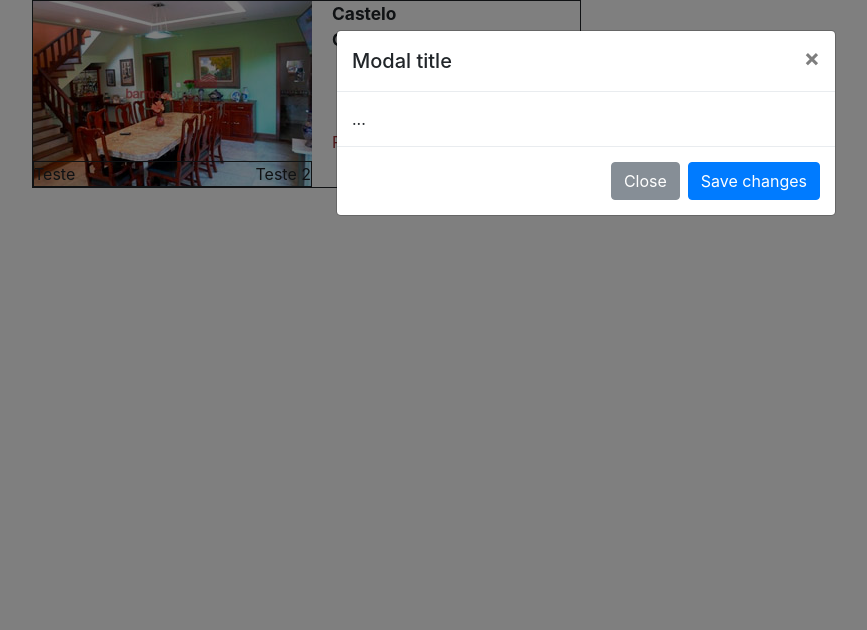
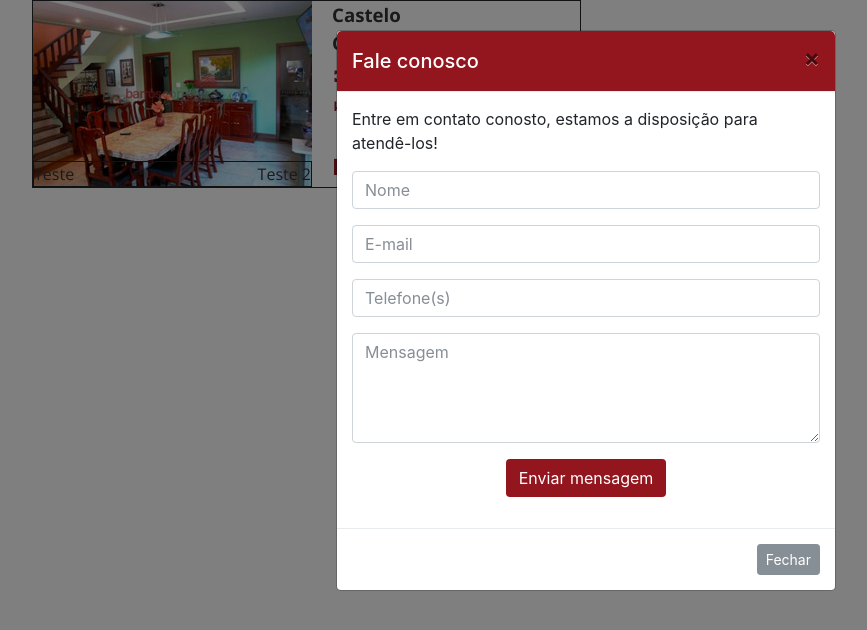
Before and after one commit to carlosandrercouto/testeViaNet, a website: page src/index.html in a window 1280 px wide. Both pictures are taken after a click on the button 594 px from the left and 141 px from the top of the page. Shown: the whole page, without its empty margins (54-921 px from the left). Drawn offline with nearby package versions, Linux system fonts and the light colour scheme.

Commit message:
Remocao font

```diff
--- a/package.json
+++ b/package.json
@@ -9,7 +9,6 @@
     "bootstrap": "^4.0.0-beta.2",
     "font-awesome": "^4.7.0",
     "jquery": "^3.2.1",
-    "npm-font-open-sans": "^1.1.0",
     "popper.js": "^1.12.6"
   },
   "devDependencies": {
@@ -19,8 +18,8 @@
   },
   "scripts": {
     "test": "echo \"Error: no test specified\" && exit 1",
-    "preinstall": "mkdirp src/components/bootstrap/ src/components/jQuery src/components/popperJs src/components/fonts/font-awesome src/components/fonts/open-sans",
-    "postinstall": "cp -r node_modules/bootstrap/dist/**/ src/components/bootstrap/ && cp -r node_modules/jQuery/dist/jquery.min.js src/components/jQuery/ && cp -r node_modules/popper.js/dist/umd/popper.min.js src/components/popperJs/ && cp -r node_modules/font-awesome/css src/components/fonts/font-awesome/ && cp -r node_modules/font-awesome/fonts src/components/fonts/font-awesome/ && cp -r node_modules/npm-font-open-sans/open-sans.css src/components/fonts/open-sans/ && cp -r  node_modules/npm-font-open-sans/fonts src/components/fonts/open-sans/fonts/",
+    "preinstall": "mkdirp src/components/bootstrap/ src/components/jQuery src/components/popperJs src/components/fonts/font-awesome",
+    "postinstall": "cp -r node_modules/bootstrap/dist/**/ src/components/bootstrap/ && cp -r node_modules/jQuery/dist/jquery.min.js src/components/jQuery/ && cp -r node_modules/popper.js/dist/umd/popper.min.js src/components/popperJs/ && cp -r node_modules/font-awesome/css src/components/fonts/font-awesome/ && cp -r node_modules/font-awesome/fonts src/components/fonts/font-awesome/",
     "gulp": "gulp"
   }
 }
--- a/src/index.html
+++ b/src/index.html
@@ -30,7 +30,7 @@
 						<div class="card-text">
 							<div class="card-text_title">
 								<p class="title-p">castelo</p>
-								<p class="title-p">casa germinada</p>
+								<p class="title-p">casa geminada</p>
 							</div>
 
 							<div class="card-text_details">
@@ -40,35 +40,52 @@
 								<p class="details-p"><i class="fa fa-car" aria-hidden="true"></i> 2 vaga(s)</p>
 							</div>
 
+							<hr class="card-text_hr">
+
 							<div class="card-text_valor">
-								<p>R$10.000.000,00</p>
-								<button type="button" class="btn btn-outline-dark" data-toggle="modal" data-target="#formModal"><i class="fa fa-plus-circle" aria-hidden="true"></i></button>
+								<p class="valor-p">R$10.000.000,00</p>
+								<button type="button" data-toggle="modal" data-target="#formModal"><i class="fa" aria-hidden="true"></i></button>
 							</div>
 						</div>
 					</div>
-
-
 				</div>
 			</div>
 		</div>
 	</div>
 
 <!-- Modal -->
-<div class="modal fade" id="formModal" tabindex="-1" role="dialog" aria-labelledby="formModalLabel" aria-hidden="true">
+<div class="modal fade form-Modal" id="formModal" tabindex="-1" role="dialog" aria-labelledby="formModalLabel" aria-hidden="true">
 	<div class="modal-dialog" role="document">
 		<div class="modal-content">
 			<div class="modal-header">
-				<h5 class="modal-title" id="formModalLabel">Modal title</h5>
-				<button type="button" class="close" data-dismiss="modal" aria-label="Close">
-          <span aria-hidden="true">&times;</span>
-        </button>
+				<h5 class="modal-title" id="formModalLabel">Fale conosco</h5>
+				<button type="button" class="close" data-dismiss="modal" aria-label="Close"><span aria-hidden="true">&times;</span></button>
 			</div>
+
 			<div class="modal-body">
-				...
+				<p>Entre em contato conosto, estamos a disposição para atendê-los!</p>
+				<form>
+					<div class="form-group">
+						<div class="form-group">
+							<input type="text" class="form-control" name="texto" placeholder="Nome" value="" required="">
+						</div>
+						<div class="form-group">
+							<input type="email" class="form-control" name="email" placeholder="E-mail" value="" required="">
+						</div>
+						<div class="form-group">
+							<input type="tel" class="form-control" name="telefone" placeholder="Telefone(s)" value="" required="">
+						</div>
+						<div class="form-group">
+							<textarea type="text" rows="4" cols="50" class="form-control" name="texto" placeholder="Mensagem" value="" required=""></textarea>
+						</div>
+						<div class="form-button_send">
+							<button type="submit" class="btn btn-default send-button">Enviar mensagem</button>
+						</div>
+					</div>
+				</form>
 			</div>
 			<div class="modal-footer">
-				<button type="button" class="btn btn-secondary" data-dismiss="modal">Close</button>
-				<button type="button" class="btn btn-primary">Save changes</button>
+				<button type="button" class="btn btn-secondary btn-sm" data-dismiss="modal">Fechar</button>
 			</div>
 		</div>
 	</div>
--- a/src/sass/_partials/_gallery.scss
+++ b/src/sass/_partials/_destaque.scss
@@ -5,6 +5,7 @@
 	grid-column-gap: 10px;
 	grid-row-gap: 10px;
 	justify-content: center;
+	font-family: "Open Sans";
 
 	&_card {
 		display: flex;
@@ -26,6 +27,7 @@
 				border: 1px solid;
 
 				.text-p {
+					color: $mainColorBlack;
 					margin-bottom: 0;
 				}
 			}
@@ -33,12 +35,13 @@
 
 		.card-text {
 			width: 100%;
-			padding: 0 20px;
+			padding: 0 5px 0 20px;
 
 			&_title {
 				.title-p {
 					margin: 0;
-					font-size: 13pt;
+					font-size: 14pt;
+					color: $mainColorBlack;
 					font-weight: bold;
 					text-transform: capitalize;
 				}
@@ -47,15 +50,20 @@
 			&_details {
 				width: 100%;
 				display: grid;
-				grid-template-columns: repeat(auto-fill, 100px);
+				grid-template-columns: repeat(auto-fill, 114px);
 				grid-auto-flow: dense;
 				grid-column-gap: 10px;
 				grid-row-gap: 10px;
 				justify-content: center;
+				margin: 10px 0px;
 
 				.details-p {
 					margin-bottom: 0;
 					font-size: 10pt;
+
+					& i[class^='fa'] {
+						color: $mainColorRed;
+					}
 				}
 			}
 
@@ -64,15 +72,42 @@
 				display: flex;
 				justify-content: space-between;
 				align-items: center;
-				color: #9D3035;
 
-				& > P {
+				.valor-p {
 					margin-bottom: 0;
+					color: $mainColorRed;
+					font-size: 17pt;
+					font-weight: bold;
 				}
 
 				& [type="button"]{
-					border-radius: 20px;
+					width: 35px;
+					height: 35px;
+					background-color: transparent;
+					border: 0;
+					padding: 0;
+					cursor: pointer;
+					outline: none;
+
+					& i[class^="fa"]:before{
+						font-size: 23pt;
+						content: "\f067";
+						color: $mainColorRed;
+					}
+
+					& i[class^="fa"]:hover:before{
+						font-size: 23pt;
+						content: "\f055";
+						color: $mainColorBlack;
+					}
 				}
+			}
+
+			&_hr {
+				background: rgba(223, 223, 223, 0.64);
+				height: 1px;
+				border-width: 0;
+				width: 90%;
 			}
 		}
 	}
--- /dev/null
+++ b/src/sass/_partials/_modal.scss
@@ -0,0 +1,21 @@
+.form-Modal {
+	.modal-header {
+		color: $mainColorwhite;
+		background-color: $mainColorRed;
+	}
+
+	.form-button {
+		&_send {
+			text-align: center;
+
+			.send-button {
+				color: $mainColorwhite;
+				background-color: $mainColorRed;
+
+				&:hover {
+					background-color: darken($mainColorRed, 4%);
+				}
+			}
+		}
+	}
+}
--- a/src/sass/_variables.scss
+++ b/src/sass/_variables.scss
@@ -1 +1,3 @@
-$FontOpenSans: "../fonts/open-sans";
+$mainColorRed: #93161E;
+$mainColorBlack: #333333;
+$mainColorwhite: #fff;
--- a/src/sass/main.scss
+++ b/src/sass/main.scss
@@ -1,3 +1,4 @@
 @import url('https://fonts.googleapis.com/css?family=Open+Sans:300,400');
 @import "_variables";
-@import "_partials/_gallery";
+@import "_partials/_destaque";
+@import "_partials/_modal";
```
Also changed, not shown: src/css/main.css.
